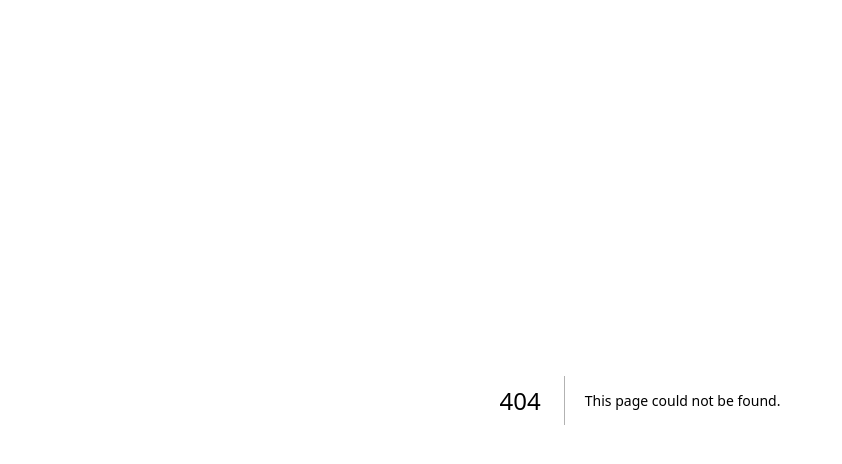
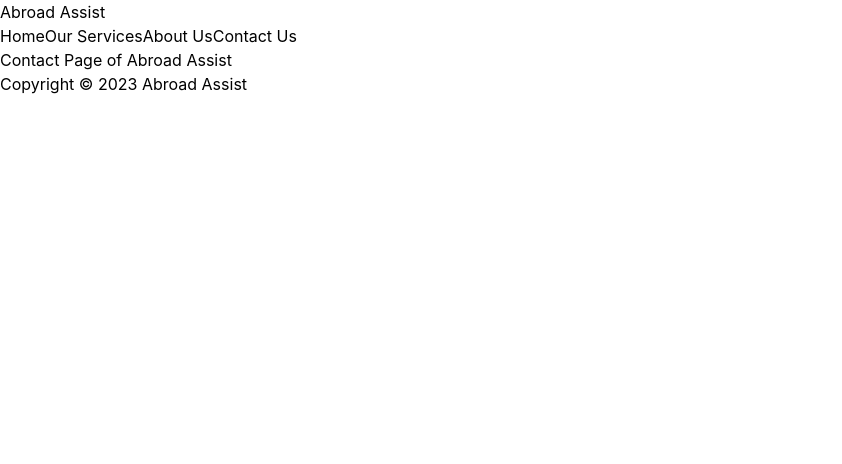
Before and after one commit to abroadassist/abroad-assist, a Next.js app: page /contact in a window 1280 px wide. Before the commit this address had no page. Shown: the top 464 px of the page, without its empty margins (0-842 px from the left). Built offline with nearby package versions, Linux system fonts and the light colour scheme.

Commit message:
add pages

```diff
--- a/components/layout/Footer.jsx
+++ b/components/layout/Footer.jsx
@@ -1,9 +1,9 @@
 import React, { useMemo } from "react";
 
 const Footer = ({}) => {
-  const year = useMemo(() => new Date().getFullYear(), [second]);
+  const year = useMemo(() => new Date().getFullYear(), []);
 
-  return <footer>Copyright (c) {year} Abroad Assist</footer>;
+  return <footer>Copyright © {year} Abroad Assist</footer>;
 };
 
 export default Footer;
--- a/components/layout/Header.jsx
+++ b/components/layout/Header.jsx
@@ -1,5 +1,35 @@
+import Link from "next/link";
+
 const Header = ({}) => {
-  return <header>Header</header>;
+  const pages = [
+    {
+      label: "Home",
+      path: "",
+    },
+    {
+      label: "Our Services",
+      path: "/our-services",
+    },
+    {
+      label: "About Us",
+      path: "/about",
+    },
+    {
+      label: "Contact Us",
+      path: "/contact",
+    },
+  ];
+
+  return (
+    <header>
+      <nav>
+        <h2>Abroad Assist</h2>
+        {pages.map((page, index) => (
+          <Link href={page.path}>{page.label}</Link>
+        ))}
+      </nav>
+    </header>
+  );
 };
 
 export default Header;
--- /dev/null
+++ b/pages/about/index.jsx
@@ -0,0 +1,11 @@
+import LayoutWrapper from "components/layout/LayoutWrapper";
+
+const About = () => {
+  return (
+    <LayoutWrapper>
+      <h1>About Page of Abroad Assist</h1>
+    </LayoutWrapper>
+  );
+};
+
+export default About;
--- /dev/null
+++ b/pages/contact/index.jsx
@@ -0,0 +1,11 @@
+import LayoutWrapper from "components/layout/LayoutWrapper";
+
+const ContactUs = () => {
+  return (
+    <LayoutWrapper>
+      <h1>Contact Page of Abroad Assist</h1>
+    </LayoutWrapper>
+  );
+};
+
+export default ContactUs;
--- /dev/null
+++ b/pages/move-abroad/index.jsx
@@ -0,0 +1,7 @@
+import React from "react";
+
+const MoveAbroad = () => {
+  return <LayoutWrapper>Move Abroad Landing Page</LayoutWrapper>;
+};
+
+export default MoveAbroad;
--- /dev/null
+++ b/pages/our-services/index.jsx
@@ -0,0 +1,11 @@
+import LayoutWrapper from "components/layout/LayoutWrapper";
+
+const OurServices = () => {
+  return (
+    <LayoutWrapper>
+      <h1>Our Services Page of Abroad Assist</h1>
+    </LayoutWrapper>
+  );
+};
+
+export default OurServices;
--- /dev/null
+++ b/pages/study-abroad/index.jsx
@@ -0,0 +1,7 @@
+import LayoutWrapper from "components/layout/LayoutWrapper";
+
+const StudyAbroad = () => {
+  return <LayoutWrapper>Study Abroad Landing Page</LayoutWrapper>;
+};
+
+export default StudyAbroad;
```
